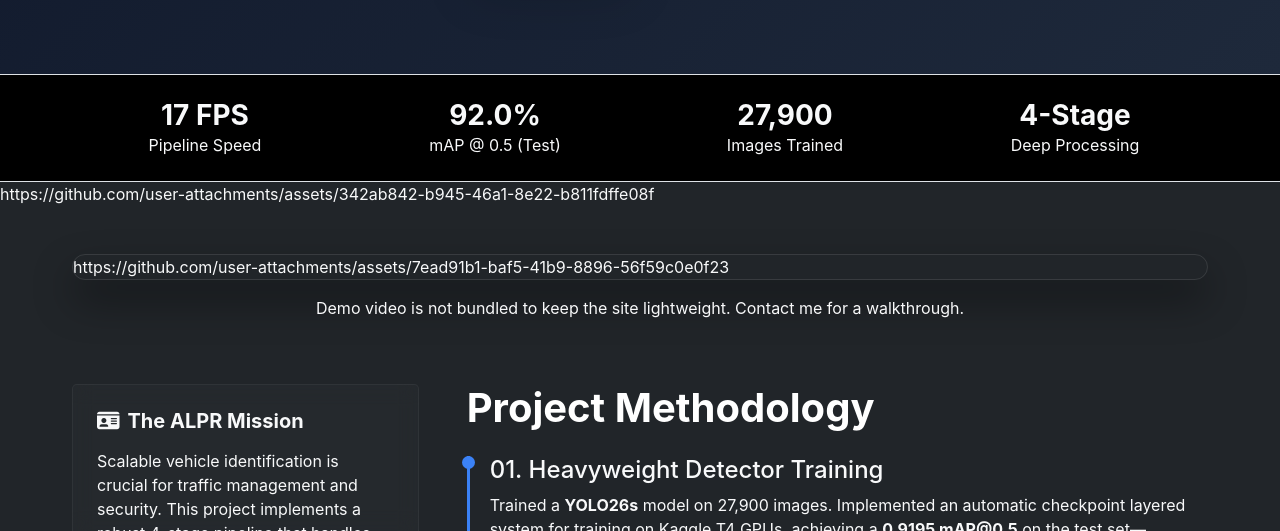
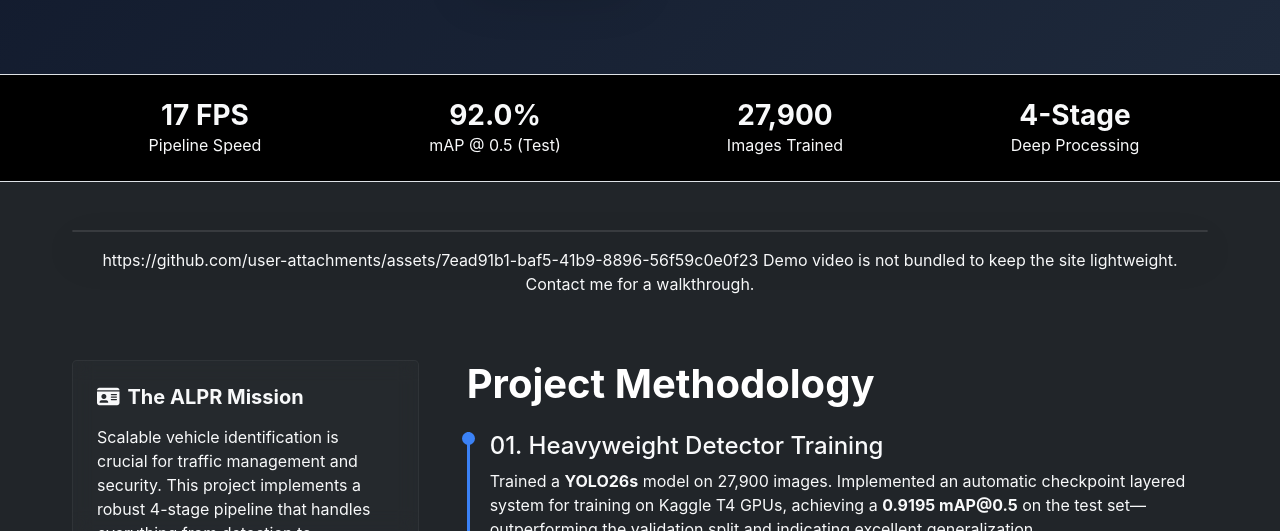
Before and after one commit to duleab/duleab.github.io, a plain HTML site: page projects/license-plate-recognition.html in a window 1280 px wide. Shown: the part 569-1100 px from the top of the page. Drawn offline with nearby package versions, Linux system fonts and the light colour scheme.

Commit message:
Update demo video link in license-plate-recognition.html
Updated demo video link and removed unnecessary URL.

```diff
--- a/projects/license-plate-recognition.html
+++ b/projects/license-plate-recognition.html
@@ -152,7 +152,6 @@
             </div>
         </div>
     </section>
-https://github.com/user-attachments/assets/342ab842-b945-46a1-8e22-b811fdffe08f
 
     <!-- Main Content -->
     <main class="py-5">
@@ -161,10 +160,12 @@ https://github.com/user-attachments/assets/342ab842-b945-46a1-8e22-b811fdffe08f
             <div class="row mb-5" id="demo">
                 <div class="col-12">
                     <div class="video-container">
-                    https://github.com/user-attachments/assets/7ead91b1-baf5-41b9-8896-56f59c0e0f23
                     </div>
                     <p class="text-center text-gray-500 mt-3 italic">
+                        https://github.com/user-attachments/assets/7ead91b1-baf5-41b9-8896-56f59c0e0f23
+
                         Demo video is not bundled to keep the site lightweight. Contact me for a walkthrough.
+
                     </p>
                 </div>
             </div>
```
